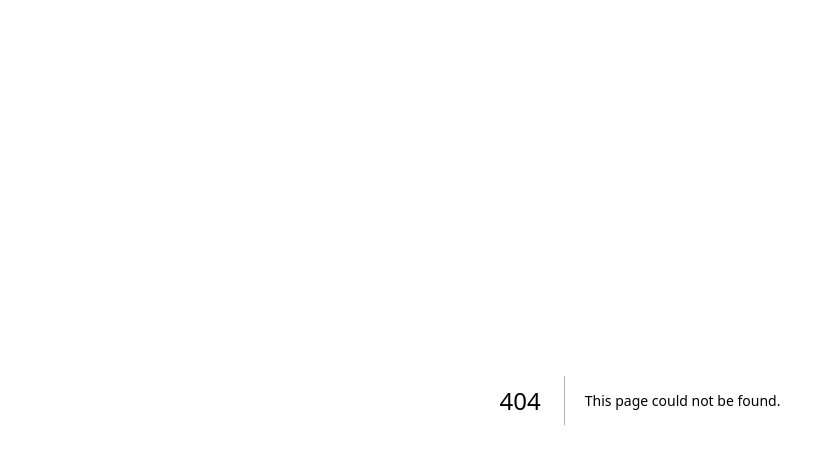
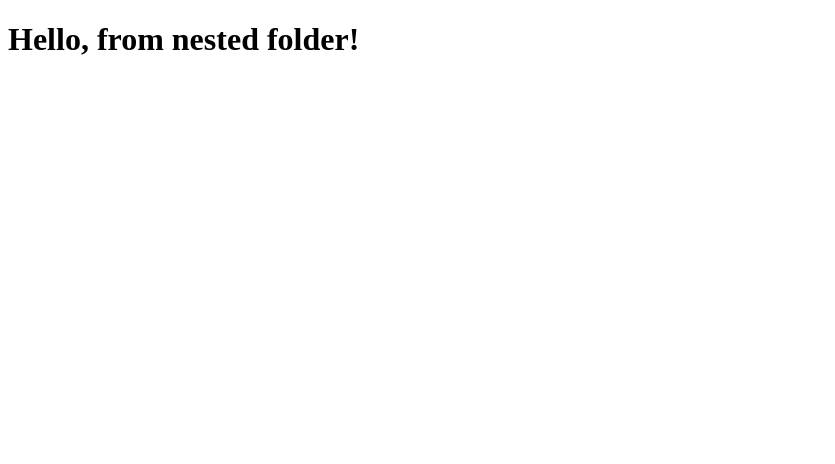
Before and after one commit to tofik-khan/mka-northwest-api, a Next.js app: page /sms in a window 1280 px wide. Before the commit this address had no page. Shown: the top 464 px of the page, without its empty margins (0-835 px from the left). Built offline with nearby package versions, Linux system fonts and the light colour scheme.

Commit message:
Create folder structure for API

```diff
--- /dev/null
+++ b/pages/sms/index.js
@@ -0,0 +1,3 @@
+export default function SendSMS() {
+    return <h1>Hello, from nested folder!</h1>;
+}
```
